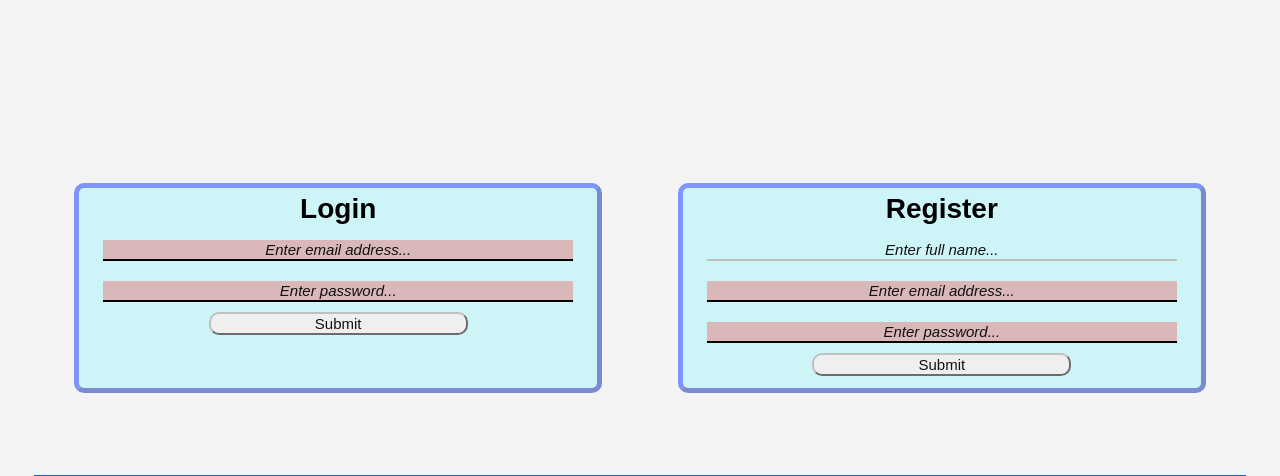
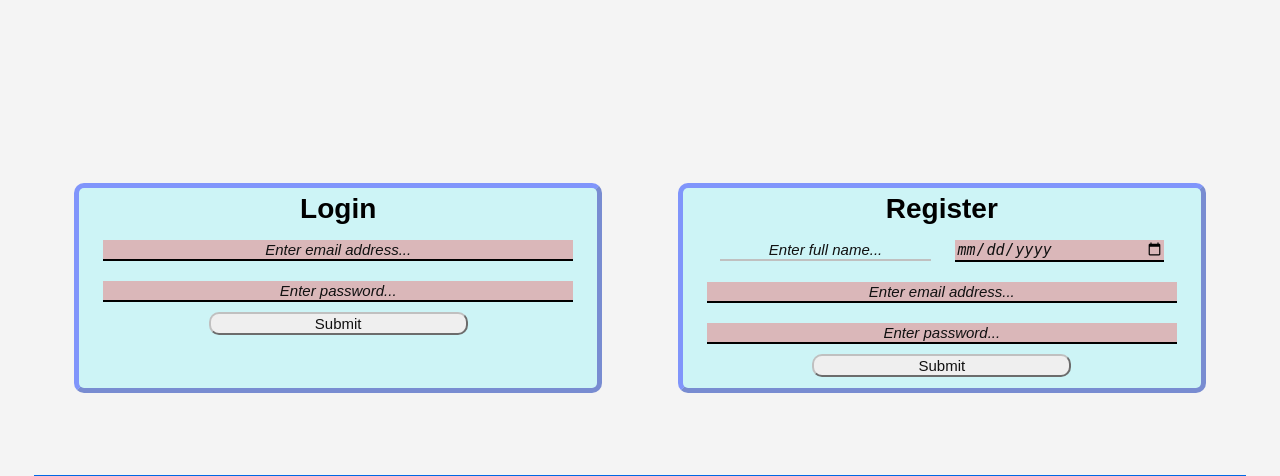
Before and after one commit to SNavleen/Phinder, a PHP site: page /login.html in a window 1280 px wide. Shown: the part 361-837 px from the top of the page. Run offline with PHP 8.4, Linux system fonts and the light colour scheme; some libraries are stand-ins or nearby versions.

Commit message:
I think final changes for a2

```diff
--- a/css/general.css
+++ b/css/general.css
@@ -27,6 +27,14 @@ input:optional, textarea:optional{
 }
 input:required, textarea:required{
   border-color: black;
+}
+
+/* All the valid and invalid fileds */
+.date-field:valid{
+  background-color: rgba(0, 255, 0, 0.25);
+}
+.date-field:invalid{
+  background-color: rgba(255, 0, 0, 0.25);
 }
 .email-field:valid{
   background-color: rgba(0, 255, 0, 0.25);
@@ -58,6 +66,8 @@ input:required, textarea:required{
 .details:invalid{
   background-color: rgba(255, 0, 0, 0.25);
 }
+
+
 .item-map{
   display:block;
   width: 80%;
--- a/css/login.css
+++ b/css/login.css
@@ -17,9 +17,6 @@
   font-weight: 600;
   font-size: 28px;
   margin: 10px;
-}
-.login-form{
-
 }
 
 /* Register section */
@@ -46,7 +43,7 @@
 
 /* General inputs for both sections */
 .name-field{
-  width: 90%;
+  width: 40%;
   border-radius: 0px;
   font-style: italic;
   font-size: 15px;
@@ -61,6 +58,25 @@
   margin: 10px;
 }
 .name-field::placeholder{
+  text-align: center;
+  color: #111111;
+}
+.date-field{
+  width: 40%;
+  border-radius: 0px;
+  font-style: italic;
+  font-size: 15px;
+  border: none;
+  border-bottom: 2px solid rgba(255, 255, 255, 0.8);
+  color: rgba(255, 255, 255, 0.9);
+  color: #111111;
+  background-color: transparent;
+  background-position: right 5px;
+  background-repeat: no-repeat;
+  box-shadow: none;
+  margin: 10px;
+}
+.date-field::placeholder{
   text-align: center;
   color: #111111;
 }
--- a/js/allPhones.js
+++ b/js/allPhones.js
@@ -1,3 +1,4 @@
+// Basic map with it being cnetered on user and having 3 different pointers for different locations
 function initMap() {
   // Users location
   var map = new google.maps.Map(document.getElementById('map'), {
--- a/js/general.js
+++ b/js/general.js
@@ -42,6 +42,7 @@ var samsungS8Location = {
   lng: -79.8254334
 };
 
+// Get exact address of a lat and lng
 function getAddress(geocoder, location, field) {
   geocoder = new google.maps.Geocoder();
   // Get the exact address and set it to the input filed
--- a/js/login.js
+++ b/js/login.js
@@ -1,13 +1,18 @@
 function send(form) {
+  //Change the background of the fields from red to green if they are valid
   document.addEventListener("DOMContentLoaded", function() {
     document.forms[0].addEventListener('submit', function(e) {
       e.preventDefault();
       e.currentTarget.classList.add('submitted');
     });
   });
+
+  // Validate all the fields
   var emailType = 'email-field';
   var name = document.getElementById('name-field').value;
+  var date = document.getElementById('date-field').value;
 
+  // Email validation for login and register
   if (form == 'login') {
     emailType += '-l';
   } else {
@@ -18,6 +23,7 @@ function send(form) {
   var alertMessage = '';
 
   alertMessage = validateEmail(email);
+  alertMessage = validateDate(date);
 
   //Check if there is an alertMessage
   if (alertMessage == '') {
@@ -46,6 +52,20 @@ function validateEmail(email) {
   return alertMessage;
 }
 
+function validateDate(date) {
+  //**Variables**//
+  //Date requirements
+  var dateRequirements = /^[0-9]{4}-(0[1-9]|1[012])-(0[1-9]|1[0-9]|2[0-9]|3[01])$/
+  var alertMessage = '';
+
+  //Check if it is a valid date
+  if (date == '' || !dateRequirements.test(date)) {
+    alertMessage += 'Please enter a valid date of birth.\n';
+  }
+
+  return alertMessage;
+}
+
 function validateName(name) {
   //**Variables**//
   var alertMessage = '';
--- a/js/newReview.js
+++ b/js/newReview.js
@@ -1,3 +1,4 @@
+// Geting the new location from user
 function newLocation() {
   var marker;
   var geocoder;
--- a/login.html
+++ b/login.html
@@ -91,6 +91,7 @@
           <label class="register-title"> Register </label>
           <form method="post" class="register-form" action="#">
             <input type="text" class="name-field" placeholder="Enter full name..." value="" id="name-field"/>
+						<input type="date" class="date-field" value="" id="date-field" pattern="[0-9]{4}-(0[1-9]|1[012])-(0[1-9]|1[0-9]|2[0-9]|3[01])" required/>
             <input type="email" class="email-field" placeholder="Enter email address..." value="" id="email-field-r" pattern="[a-z0-9._%+-]+@[a-z0-9.-]+\.[a-z]{2,4}$" required/>
             <input type="password" class="password-field" placeholder="Enter password..." value="" id="password-field" required/>
   					<input type="submit" class="register-submit" value="Submit" onclick="send('register')">
```
